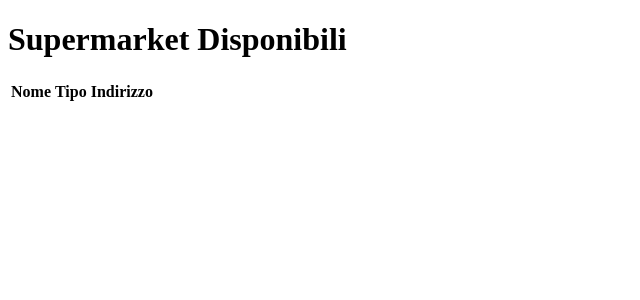
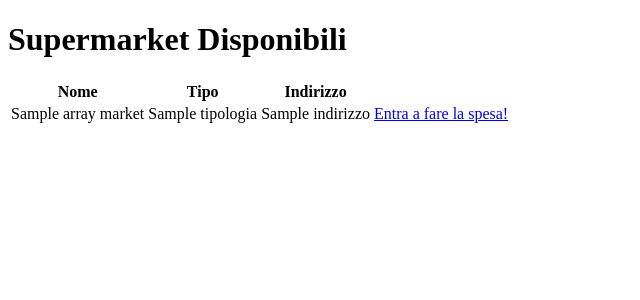
Before and after one commit to Claudio-Pasinelli/Prova_esame_supermercati, a Symfony app: template supermercati/templates/homepage.html.twig in a window 1280 px wide. Shown: the top 300 px of the page, without its empty margins (0-640 px from the left). Run offline with Twig, Linux system fonts and the light colour scheme; the template is opened without the code that fills it: most values are stand-ins (such as "Sample title", 1, 10 or a date in 2020); lists and menus that the app fills with data are empty; some libraries are stand-ins or nearby versions.

Commit message:
porcoddio

```diff
--- a/supermercati/templates/homepage.html.twig
+++ b/supermercati/templates/homepage.html.twig
@@ -14,14 +14,14 @@
             <th>Tipo</th>
             <th>Indirizzo</th>
         </thead>
-        {# {% for market in arrayMarkets %}
+        {% for market in arrayMarkets %}
             <tr>
                 <td>{{ market.denominazione }}</td>
                 <td>{{ market.tipologia }}</td>
                 <td>{{ market.indirizzo }}</td>
                 <td><a href="{{ path('market', {'id': market.id}) }}"> Entra a fare la spesa! </a></td>
             </tr>
-        {% endfor %} #}
+        {% endfor %}
     </table>
 </body>
 </html>
```
